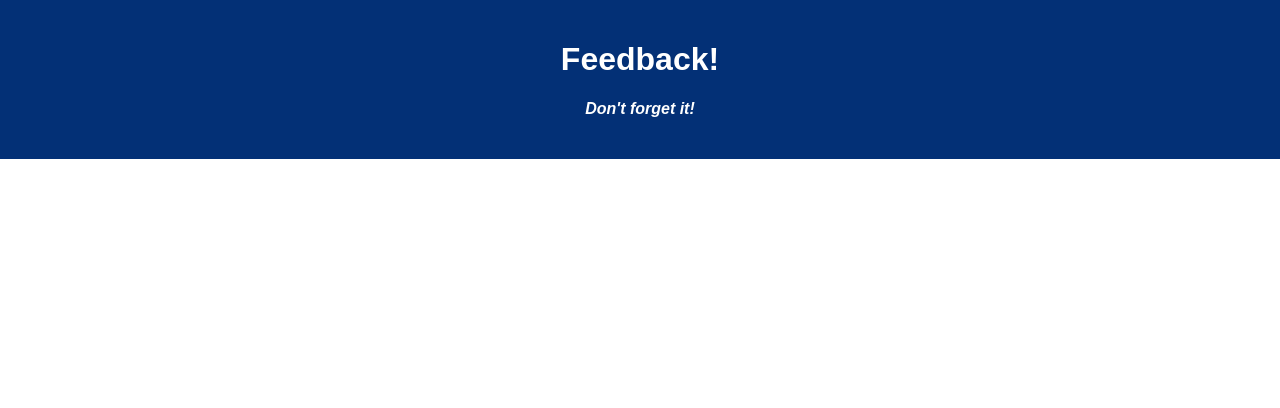
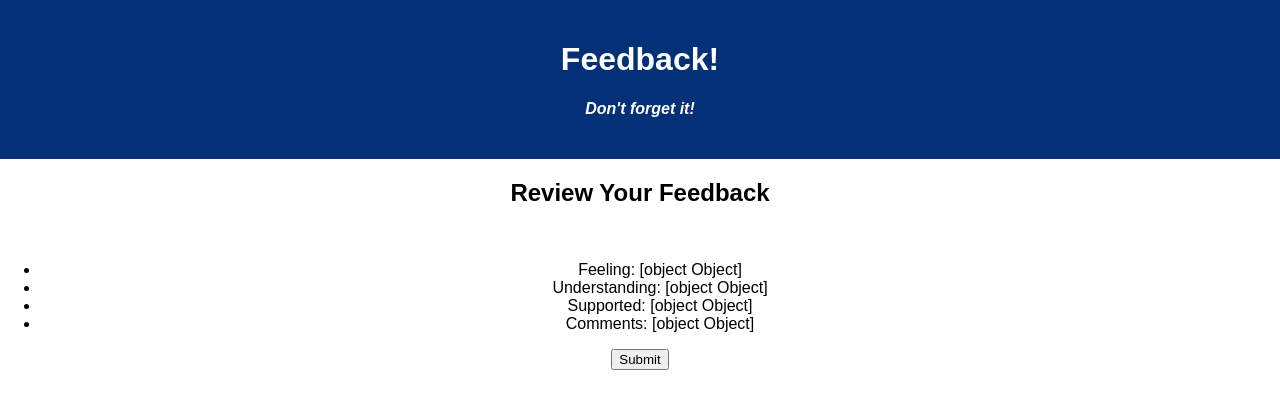
Before and after one commit to iavue/weekend-redux-feedback-loop, a React (Create React App) app: page /#/review in a window 1280 px wide. Shown: the top 408 px of the page. Built offline with nearby package versions, Linux system fonts and the light colour scheme.

Commit message:
Created all components for each question and then got the feedback to display on the review page

```diff
--- a/package.json
+++ b/package.json
@@ -9,8 +9,11 @@
     "pg": "^8.2.1",
     "react": "^18.2.0",
     "react-dom": "^18.2.0",
+    "react-redux": "^8.0.5",
     "react-router-dom": "^5.3.4",
-    "react-scripts": "^5.0.1"
+    "react-scripts": "^5.0.1",
+    "redux": "^4.2.1",
+    "redux-logger": "^3.0.6"
   },
   "devDependencies": {
     "nodemon": "^1.18.5"
--- a/src/components/App/App.jsx
+++ b/src/components/App/App.jsx
@@ -1,9 +1,15 @@
-import React from 'react';
+import React, { useEffect, useState } from 'react';
+// might not need useEffect
 import axios from 'axios';
 import './App.css';
-
-
+import { HashRouter as Router, Route } from 'react-router-dom';
+import { useDispatch } from 'react-redux';
 // Import components here
+import Feeling from '../Feeling/Feeling.jsx';
+import Understanding from '../Understanding/Understanding';
+import Supported from '../Supported/Supported';
+import Comments from '../Comments/Comments';
+import Review from '../Review/Review';
 
 function App() {
 
@@ -13,10 +19,37 @@ function App() {
         <h1 className='App-title'>Feedback!</h1>
         <h4>Don't forget it!</h4>
       </header>
-      {/* One component goes here which will be the 'feeling' component.
-      Inside the 'feeling' component, will have a form with an input and a 'next' button.
-      Then there should be a route to the next component with the same stuff, and the next
-      component with the same stuff, and so on... these will all be nested components. */}
+      {/* Routes for each page goes here with each component */}
+      <Router>
+
+        {/* This is the Feeling component but also the Home page.
+        This is the page that the user gets when they get to the
+        Thankyou component and click Leave New Feedback. */}
+        <Route path="/" exact>
+          <Feeling />
+        </Route>
+
+        <Route path="/understanding">
+          <Understanding />
+        </Route>
+
+        <Route path="/supported">
+          <Supported />
+        </Route>
+
+        <Route path="/comments">
+          <Comments />
+        </Route>
+
+        <Route path="/review">
+          <Review />
+        </Route>
+
+        {/* <Route path="/thankyou">
+          <Thankyou />
+        </Route> */}
+
+      </Router>
     </div>
   );
 }
--- /dev/null
+++ b/src/components/Comments/Comments.jsx
@@ -0,0 +1,41 @@
+import React, { useState } from "react"
+import { useDispatch, useSelector } from 'react-redux';
+import { useHistory } from 'react-router-dom'
+
+function Comments() {
+
+    const [newComments, setComments] = useState({comments: ''});
+    const dispatch = useDispatch();
+    const history = useHistory();
+
+    function storeTheInput() {
+        event.preventDefault();
+
+        // dispatch
+        dispatch({
+            type: "STORE_THE_COMMENTS",
+            payload: newComments
+        });
+        console.log('newComments object:', newComments);
+        // history.push
+        history.push("/review");
+    }
+
+    return (
+        <div>
+            <h2>Any comment you want to leave?</h2>
+            <br />
+            <form onSubmit={storeTheInput}>
+                <input
+                    type="text"
+                    placeholder="Comments?"
+                    value={newComments.comments}
+                    onChange={(event) => setComments(event.target.value)}
+                    />
+                <button type="submit">Next</button>
+            </form>
+        </div>
+    )
+}
+
+export default Comments;
--- /dev/null
+++ b/src/components/Feeling/Feeling.jsx
@@ -0,0 +1,41 @@
+import React, { useState } from "react"
+import { useDispatch, useSelector } from 'react-redux';
+import { useHistory } from 'react-router-dom'
+
+function Feeling() {
+
+    const [newFeeling, setFeeling] = useState({feeling: 0});
+    const dispatch = useDispatch();
+    const history = useHistory();
+
+    function storeTheInput() {
+        event.preventDefault();
+
+        // dispatch
+        dispatch({
+            type: "STORE_THE_FEELING",
+            payload: newFeeling
+        });
+        console.log('newFeeling object:', newFeeling);
+        // history.push
+        history.push("/understanding");
+    }
+
+    return (
+        <div>
+            <h2>How are you feeling today?</h2>
+            <br />
+            <form onSubmit={storeTheInput}>
+                <input
+                    type="number"
+                    placeholder="Feeling?"
+                    value={newFeeling.feeling}
+                    onChange={(event) => setFeeling(event.target.value)}
+                    />
+                <button type="submit">Next</button>
+            </form>
+        </div>
+    )
+}
+
+export default Feeling;
--- /dev/null
+++ b/src/components/Review/Review.jsx
@@ -0,0 +1,36 @@
+import React, { useState } from "react"
+import { useDispatch, useSelector } from 'react-redux';
+import { useHistory } from 'react-router-dom'
+
+function Review() {
+
+    const history = useHistory();
+
+    const feeling = useSelector(store => store.feelingInput);
+    const understanding = useSelector(store => store.understandingInput);
+    const supported = useSelector(store => store.supportedInput);
+    const comments = useSelector(store => store.commentsInput);
+
+
+    function handleSubmit() {
+
+        // history.push
+        history.push("/thankyou");
+    }
+
+    return (
+        <div>
+            <h2>Review Your Feedback</h2>
+            <br />
+            <ul>
+                <li>Feeling: {feeling.toString()}</li>
+                <li>Understanding: {understanding.toString()}</li>
+                <li>Supported: {supported.toString()}</li>
+                <li>Comments: {comments.toString()}</li>
+            </ul>
+            <button onClick={handleSubmit}>Submit</button>
+        </div>
+    )
+}
+
+export default Review;
--- /dev/null
+++ b/src/components/Supported/Supported.jsx
@@ -0,0 +1,41 @@
+import React, { useState } from "react"
+import { useDispatch, useSelector } from 'react-redux';
+import { useHistory } from 'react-router-dom'
+
+function Supported() {
+
+    const [newSupported, setSupported] = useState({supported: 0});
+    const dispatch = useDispatch();
+    const history = useHistory();
+
+    function storeTheInput() {
+        event.preventDefault();
+
+        // dispatch
+        dispatch({
+            type: "STORE_THE_SUPPORTED",
+            payload: newSupported
+        });
+        console.log('newSupported object:', newSupported);
+        // history.push
+        history.push("/comments");
+    }
+
+    return (
+        <div>
+            <h2>How well are you being supported?</h2>
+            <br />
+            <form onSubmit={storeTheInput}>
+                <input
+                    type="number"
+                    placeholder="Supported?"
+                    value={newSupported.supported}
+                    onChange={(event) => setSupported(event.target.value)}
+                    />
+                <button type="submit">Next</button>
+            </form>
+        </div>
+    )
+}
+
+export default Supported;
--- /dev/null
+++ b/src/components/Understanding/Understanding.jsx
@@ -0,0 +1,41 @@
+import React, { useState } from "react"
+import { useDispatch, useSelector } from 'react-redux';
+import { useHistory } from 'react-router-dom'
+
+function Understanding() {
+
+    const [newUnderstanding, setUnderstanding] = useState({understanding: 0});
+    const dispatch = useDispatch();
+    const history = useHistory();
+
+    function storeTheInput() {
+        event.preventDefault();
+
+        // dispatch
+        dispatch({
+            type: "STORE_THE_UNDERSTANDING",
+            payload: newUnderstanding
+        });
+        console.log('newUnderstanding object:', newUnderstanding);
+        // history.push
+        history.push("/supported");
+    }
+
+    return (
+        <div>
+            <h2>How well are you understanding the content?</h2>
+            <br />
+            <form onSubmit={storeTheInput}>
+                <input
+                    type="number"
+                    placeholder="Understanding?"
+                    value={newUnderstanding.understanding}
+                    onChange={(event) => setUnderstanding(event.target.value)}
+                    />
+                <button type="submit">Next</button>
+            </form>
+        </div>
+    )
+}
+
+export default Understanding;
--- a/src/index.js
+++ b/src/index.js
@@ -8,14 +8,44 @@ import { createStore, combineReducers, applyMiddleware } from 'redux';
 import { Provider } from 'react-redux';
 import logger from 'redux-logger';
 
-// Reducers
+// Reducers for each component
+const feelingInput = (state = {}, action) => {
+    if (action.type === "STORE_THE_FEELING") {
+        return action.payload;
+    }
+    return state;
+}
 
+const understandingInput = (state = {}, action) => {
+    if (action.type === "STORE_THE_UNDERSTANDING") {
+        return action.payload;
+    }
+    return state;
+}
+
+const supportedInput = (state = {}, action) => {
+    if (action.type === "STORE_THE_SUPPORTED") {
+        return action.payload;
+    }
+    return state;
+}
+
+const commentsInput = (state = {}, action) => {
+    if (action.type === "STORE_THE_COMMENTS") {
+        return action.payload;
+    }
+    return state;
+}
 
 
 // Store
 const storeInstance = createStore(
     combineReducers({
         // Reducer names go here
+        feelingInput,
+        understandingInput,
+        supportedInput,
+        commentsInput
     }),
     applyMiddleware(logger)
 );
```
Also changed, not shown: 1 other file (tests, documents, lock files or other folders).
